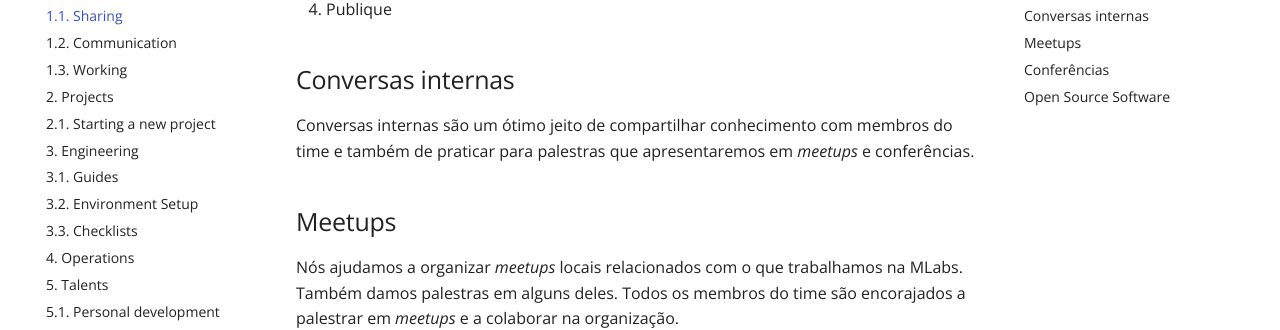
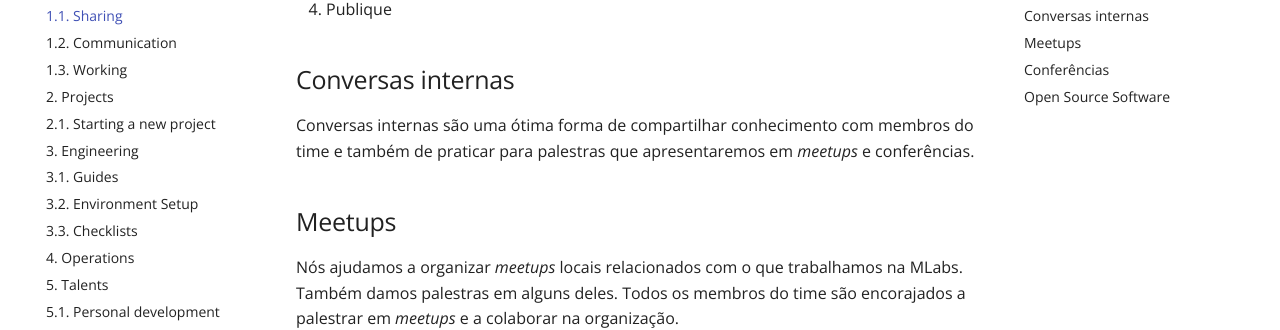
Before and after one commit to magrathealabs/playbook, an MkDocs documentation site: the page built from docs/1.1-sharing.md, in a window 1280 px wide and 900 px high, scrolled down 646 px. Shown: the part 146-476 px from the top of the window. Built offline with MkDocs 1.6.1 and Material for MkDocs 9.7.7, drawn with Linux system fonts in a browser that asks for light colours; comment, search, counter and statistics services are not loaded.

Commit message:
Update docs/1.1-sharing.md
Co-Authored-By: alfakini <fachini@magrathealabs.com>

```diff
--- a/docs/1.1-sharing.md
+++ b/docs/1.1-sharing.md
@@ -19,7 +19,7 @@ Você pode encontrar nossas publicações em [blog.magrathealabs.com](https://bl
 
 ## Conversas internas
 
-Conversas internas são um ótimo jeito de compartilhar conhecimento com membros do time e também de praticar para palestras que apresentaremos em _meetups_ e conferências.
+Conversas internas são uma ótima forma de compartilhar conhecimento com membros do time e também de praticar para palestras que apresentaremos em _meetups_ e conferências.
 
 ## Meetups
 
```
